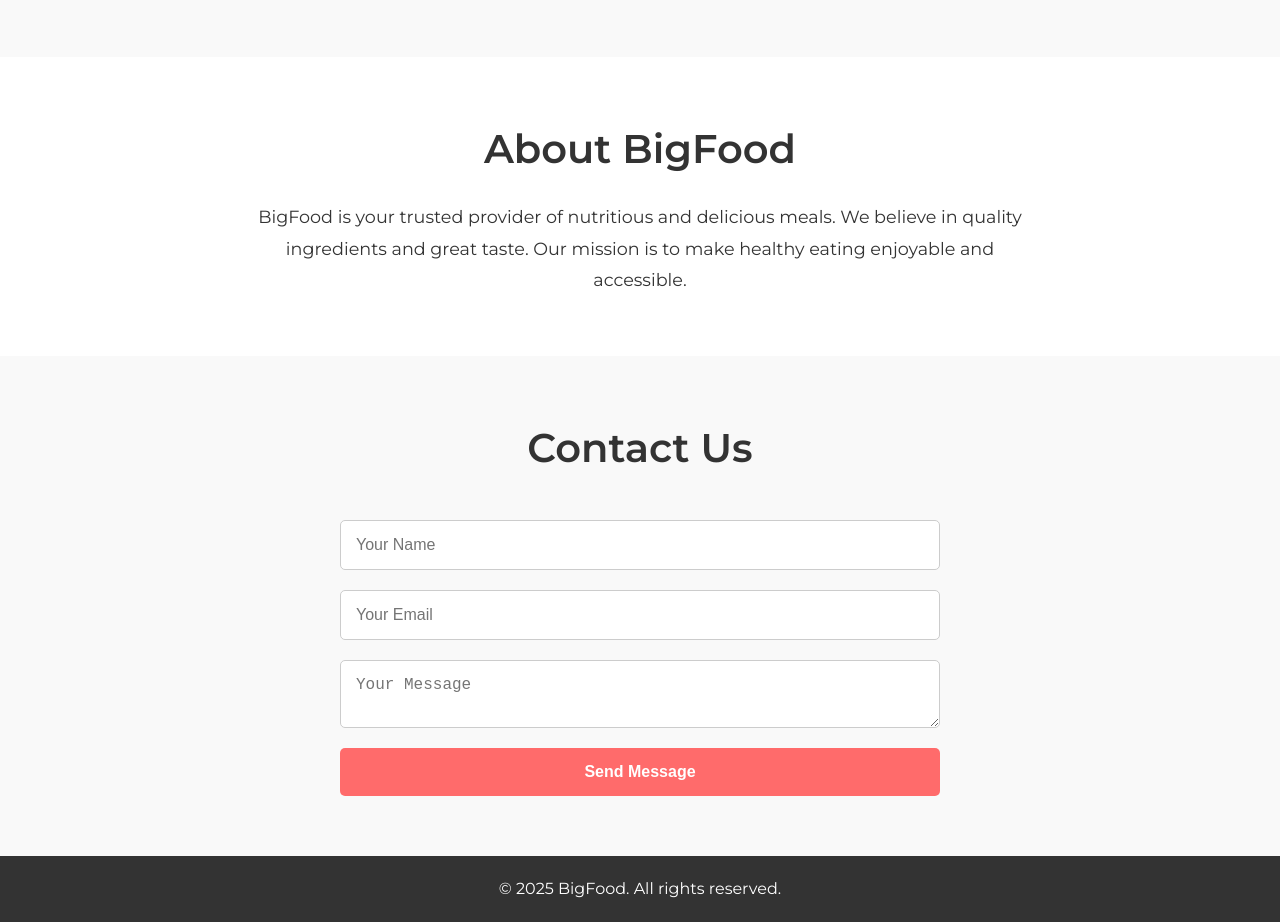
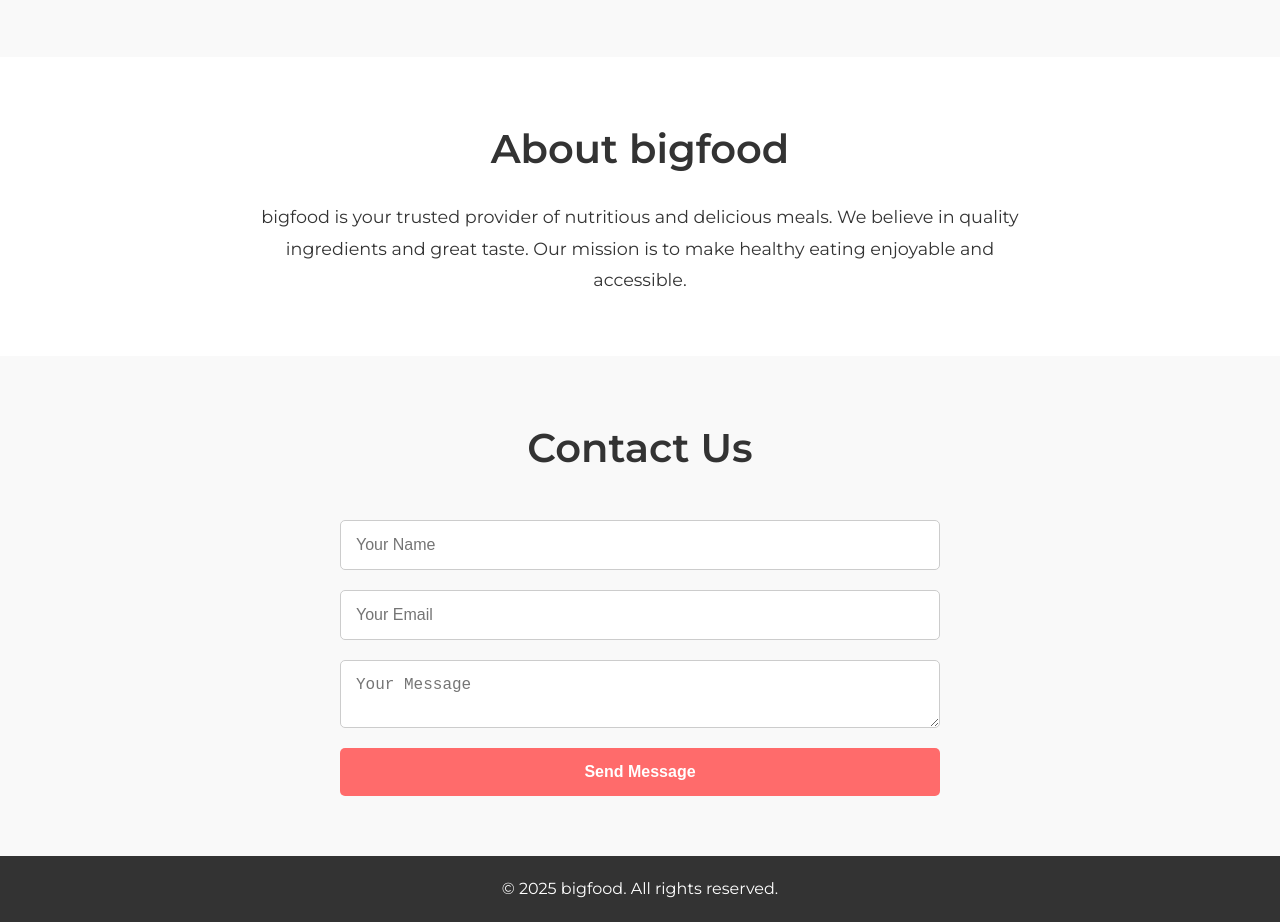
Before and after one commit to LohomiK/bigfood, a plain HTML site: page index.html in a window 1280 px wide. Shown: the part 1209-2131 px from the top of the page. Drawn offline with Linux system fonts and the light colour scheme.

Commit message:
Update index.html

```diff
--- a/index.html
+++ b/index.html
@@ -3,7 +3,7 @@
 <head>
   <meta charset="UTF-8" />
   <meta name="viewport" content="width=device-width, initial-scale=1.0" />
-  <title>BigFood</title>
+  <title>bigfood</title>
   <!-- Using Montserrat to mimic the modern font style similar to yfood -->
   <link href="https://fonts.googleapis.com/css2?family=Montserrat:wght@400;600&display=swap" rel="stylesheet" />
   <link rel="stylesheet" href="style.css" />
@@ -12,7 +12,7 @@
   <!-- Header Section -->
   <header>
     <div class="container header-container">
-      <div class="logo">BigFood</div>
+      <div class="logo">bigfood</div>
       <nav>
         <ul class="nav-links">
           <li><a href="#home">Home</a></li>
@@ -33,7 +33,7 @@
   <!-- Hero Section -->
   <section id="home" class="hero">
     <div class="hero-content">
-      <h1>Welcome to BigFood</h1>
+      <h1>Welcome to bigfood</h1>
       <p>Your gateway to delicious and healthy meals.</p>
       <a href="#products" class="btn">Explore Products</a>
     </div>
@@ -66,9 +66,9 @@
   <!-- About Section -->
   <section id="about" class="about">
     <div class="container">
-      <h2>About BigFood</h2>
+      <h2>About bigfood</h2>
       <p>
-        BigFood is your trusted provider of nutritious and delicious meals.
+        bigfood is your trusted provider of nutritious and delicious meals.
         We believe in quality ingredients and great taste. Our mission is to make healthy eating enjoyable and accessible.
       </p>
     </div>
@@ -90,7 +90,7 @@
   <!-- Footer Section -->
   <footer>
     <div class="container">
-      <p>&copy; 2025 BigFood. All rights reserved.</p>
+      <p>&copy; 2025 bigfood. All rights reserved.</p>
     </div>
   </footer>
 
```
